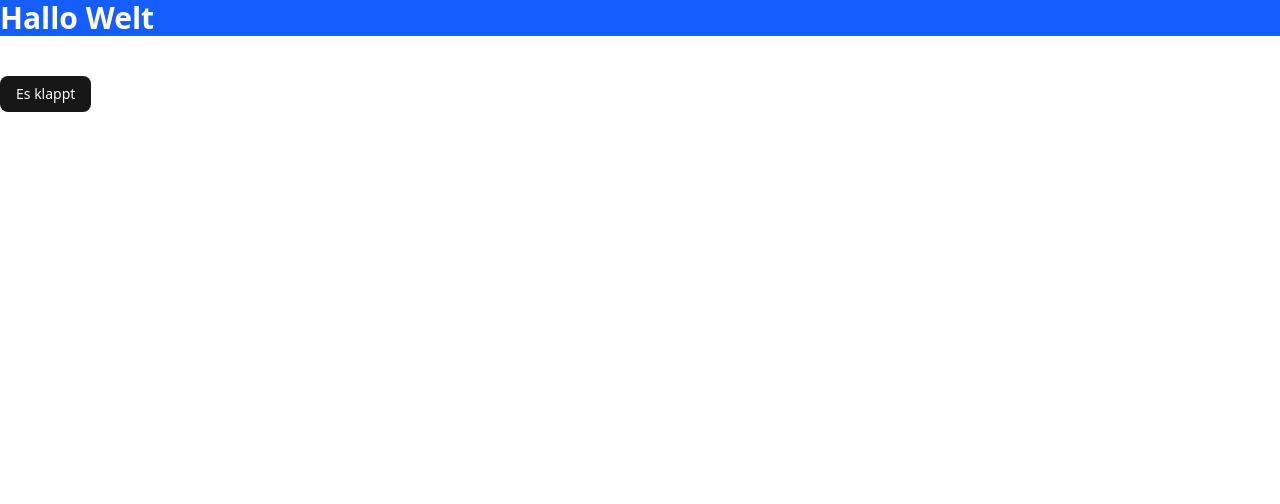
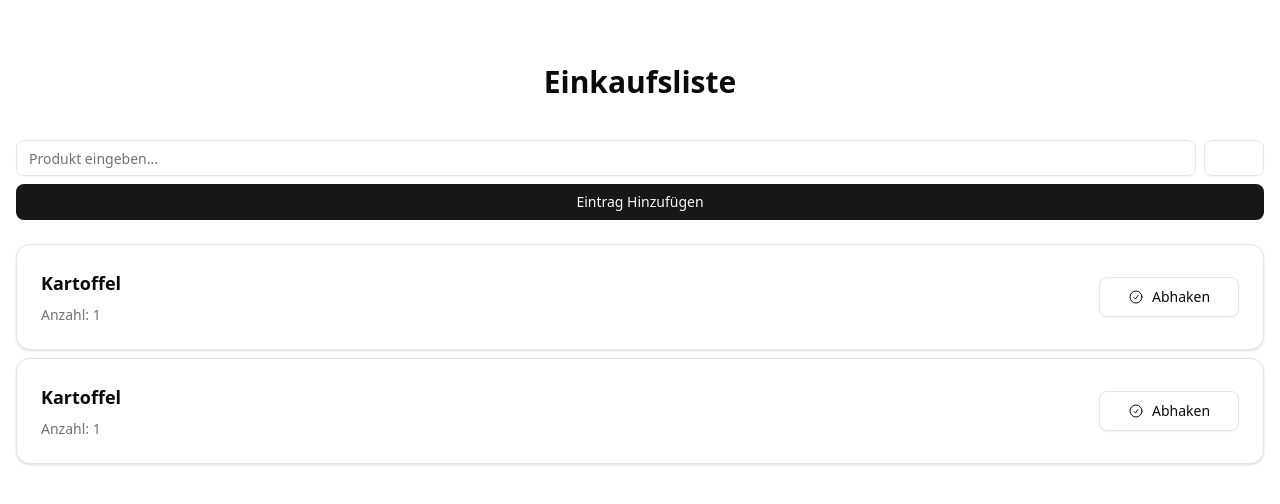
Before and after one commit to Steven0age/shadcn_Shopping_List, a React (Vite) app: page / in a window 1280 px wide. Shown: the top 504 px of the page. Built offline with nearby package versions, Linux system fonts and the light colour scheme.

Commit message:
build basic design: InputSection and itemsList

```diff
--- a/src/App.tsx
+++ b/src/App.tsx
@@ -1,22 +1,16 @@
-import { Button } from "./components/ui/button";
-import { Toaster } from "./components/ui/sonner";
-import { toast } from "sonner";
+import ItemsList from "./components/ui/ItemsList.tsx/ItemsList";
+import InputSection from "./components/InputSection/InputSection";
 
 function App() {
   return (
     <>
-      <h1 className="bg-blue-600 text-white text-3xl font-bold">Hallo Welt</h1>
-      <Button
-        className="mt-10"
-        onClick={() =>
-          toast("Geklickt", {
-            description: "Button wurde angeklickt",
-          })
-        }
-      >
-        Es klappt
-      </Button>
-      <Toaster />
+      <div className="mt-16 px-4 w-full">
+        <h1 className="text-3xl text-center font-semibold mb-10">
+          Einkaufsliste
+        </h1>
+        <InputSection />
+        <ItemsList />
+      </div>
     </>
   );
 }
--- /dev/null
+++ b/src/components/InputSection/InputSection.tsx
@@ -0,0 +1,23 @@
+import { Button } from "../ui/button";
+import { Input } from "../ui/input";
+import { toast } from "sonner";
+
+export default function InputSection() {
+  return (
+    <div className="flex flex-col gap-2 mb-6">
+      <div className="grid grid-cols-[auto_60px] gap-2">
+        <Input className="text-sm" placeholder="Produkt eingeben..."></Input>
+        <Input className="text-sm" type="number"></Input>
+      </div>
+      <Button
+        onClick={() =>
+          toast("Geklickt", {
+            description: "Button wurde angeklickt",
+          })
+        }
+      >
+        Eintrag Hinzufügen
+      </Button>
+    </div>
+  );
+}
--- /dev/null
+++ b/src/components/ui/ItemsList.tsx/ItemsList.tsx
@@ -0,0 +1,10 @@
+import SingleItem from "../SingleItem/SingleItem";
+
+export default function ItemsList() {
+  return (
+    <div>
+      <SingleItem />
+      <SingleItem />
+    </div>
+  );
+}
--- /dev/null
+++ b/src/components/ui/SingleItem/SingleItem.tsx
@@ -0,0 +1,38 @@
+import {
+  Card,
+  CardAction,
+  CardDescription,
+  CardTitle,
+  CardHeader,
+} from "../card";
+import { Button } from "../button";
+
+export default function SingleItem() {
+  return (
+    <Card className="mb-2">
+      <CardHeader>
+        <CardTitle className="text-lg">Kartoffel</CardTitle>
+        <CardDescription> Anzahl: 1</CardDescription>
+        <CardAction className="self-center">
+          <Button className="w-35" variant="outline" size="lg">
+            <svg
+              xmlns="http://www.w3.org/2000/svg"
+              fill="none"
+              viewBox="0 0 24 24"
+              strokeWidth={1.5}
+              stroke="currentColor"
+              className="size-4"
+            >
+              <path
+                strokeLinecap="round"
+                strokeLinejoin="round"
+                d="M9 12.75 11.25 15 15 9.75M21 12a9 9 0 1 1-18 0 9 9 0 0 1 18 0Z"
+              />
+            </svg>
+            Abhaken
+          </Button>
+        </CardAction>
+      </CardHeader>
+    </Card>
+  );
+}
--- /dev/null
+++ b/src/components/ui/card.tsx
@@ -0,0 +1,92 @@
+import * as React from "react"
+
+import { cn } from "@/lib/utils"
+
+function Card({ className, ...props }: React.ComponentProps<"div">) {
+  return (
+    <div
+      data-slot="card"
+      className={cn(
+        "bg-card text-card-foreground flex flex-col gap-6 rounded-xl border py-6 shadow-sm",
+        className
+      )}
+      {...props}
+    />
+  )
+}
+
+function CardHeader({ className, ...props }: React.ComponentProps<"div">) {
+  return (
+    <div
+      data-slot="card-header"
+      className={cn(
+        "@container/card-header grid auto-rows-min grid-rows-[auto_auto] items-start gap-2 px-6 has-data-[slot=card-action]:grid-cols-[1fr_auto] [.border-b]:pb-6",
+        className
+      )}
+      {...props}
+    />
+  )
+}
+
+function CardTitle({ className, ...props }: React.ComponentProps<"div">) {
+  return (
+    <div
+      data-slot="card-title"
+      className={cn("leading-none font-semibold", className)}
+      {...props}
+    />
+  )
+}
+
+function CardDescription({ className, ...props }: React.ComponentProps<"div">) {
+  return (
+    <div
+      data-slot="card-description"
+      className={cn("text-muted-foreground text-sm", className)}
+      {...props}
+    />
+  )
+}
+
+function CardAction({ className, ...props }: React.ComponentProps<"div">) {
+  return (
+    <div
+      data-slot="card-action"
+      className={cn(
+        "col-start-2 row-span-2 row-start-1 self-start justify-self-end",
+        className
+      )}
+      {...props}
+    />
+  )
+}
+
+function CardContent({ className, ...props }: React.ComponentProps<"div">) {
+  return (
+    <div
+      data-slot="card-content"
+      className={cn("px-6", className)}
+      {...props}
+    />
+  )
+}
+
+function CardFooter({ className, ...props }: React.ComponentProps<"div">) {
+  return (
+    <div
+      data-slot="card-footer"
+      className={cn("flex items-center px-6 [.border-t]:pt-6", className)}
+      {...props}
+    />
+  )
+}
+
+export {
+  Card,
+  CardHeader,
+  CardFooter,
+  CardTitle,
+  CardAction,
+  CardDescription,
+  CardContent,
+}
--- /dev/null
+++ b/src/components/ui/input.tsx
@@ -0,0 +1,21 @@
+import * as React from "react"
+
+import { cn } from "@/lib/utils"
+
+function Input({ className, type, ...props }: React.ComponentProps<"input">) {
+  return (
+    <input
+      type={type}
+      data-slot="input"
+      className={cn(
+        "file:text-foreground placeholder:text-muted-foreground selection:bg-primary selection:text-primary-foreground dark:bg-input/30 border-input h-9 w-full min-w-0 rounded-md border bg-transparent px-3 py-1 text-base shadow-xs transition-[color,box-shadow] outline-none file:inline-flex file:h-7 file:border-0 file:bg-transparent file:text-sm file:font-medium disabled:pointer-events-none disabled:cursor-not-allowed disabled:opacity-50 md:text-sm",
+        "focus-visible:border-ring focus-visible:ring-ring/50 focus-visible:ring-[3px]",
+        "aria-invalid:ring-destructive/20 dark:aria-invalid:ring-destructive/40 aria-invalid:border-destructive",
+        className
+      )}
+      {...props}
+    />
+  )
+}
+
+export { Input }
```
